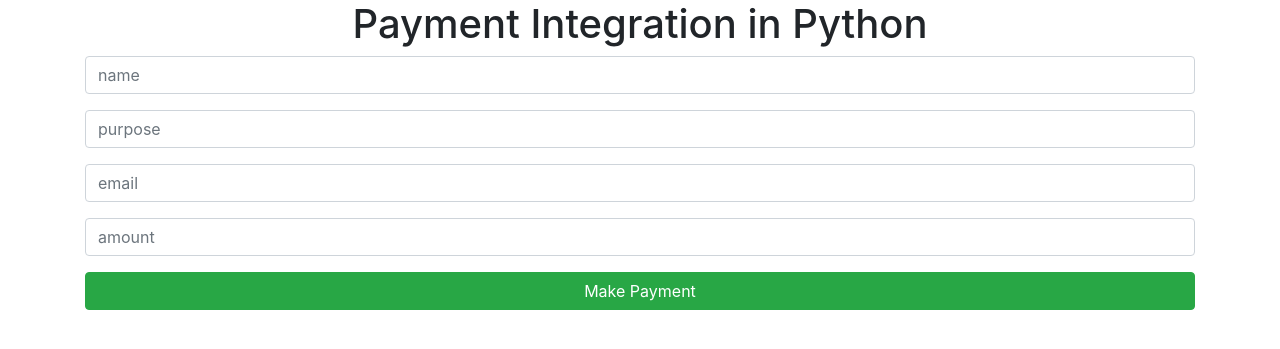
After one commit to shaurya2703/mediAid, a Flask app: page /payment in a window 1280 px wide. The commit adds this page. Shown: the top 349 px of the page. Run offline with Flask 2, Linux system fonts and the light colour scheme; parts of the project's set-up code (start-up, migrations or seed data) failed here and were passed over; some libraries are stand-ins or nearby versions.

Commit message:
Added Payment Functionality

```diff
--- a/main.py
+++ b/main.py
@@ -1,4 +1,6 @@
-from flask import Flask, request, render_template
+from flask import Flask,render_template , request , jsonify , redirect , url_for , make_response
+from flask_sqlalchemy import SQLAlchemy
+import razorpay
 import numpy as np
 import pickle
 import math
@@ -6,7 +8,16 @@ app = Flask(__name__)
 model = pickle.load(open('diabetesmodel.pkl','rb'))
 model1 = pickle.load(open('heartmodel.pkl','rb'))
 model2 = pickle.load(open('cancermodel.pkl','rb'))
+db  = SQLAlchemy(app)
+app.config['SECRET_KEY'] = 'PAYMENT_APP'
+app.config['SQLALCHEMY_DATABASE_URI'] = 'sqlite:///payments.db'
 
+class User(db.Model):
+    id = db.Column(db.Integer , primary_key=True)
+    email = db.Column(db.String(120),nullable=False)
+    name = db.Column(db.String(120),nullable=False)
+    purpose = db.Column(db.String(200),nullable=False)
+    amount = db.Column(db.String(120),nullable=False)
 
 @app.route("/")
 def home():
@@ -63,5 +74,43 @@ def cancerpredict():
     return render_template('cancerresult.html',prediction_text=prediction)
 
 
+@app.route('/payment',methods=['GET','POST'])
+def make_payment():
+    if request.method == "POST":
+        email = request.form.get('email')
+        name = request.form.get('name')
+        purpose = request.form.get('purpose')
+        amount = request.form.get('amount')
+        user = User(email=email,name=name,purpose=purpose,amount=amount)
+        db.session.add(user)
+        db.session.commit()
+        print(user.purpose)
+        return redirect(url_for("pay",id=user.id))
+
+    return render_template('payment_page.html')
+
+@app.route('/pay/<id>',methods = ["GET","POST"])
+def pay(id):
+    user = User.query.filter_by(id=id).first()
+
+    client = razorpay.Client(auth=("rzp_test_Gw4IVEcDgIy0iO","s0ed3WwDTwGtrGwqzJ3TqZOO"))
+    payment = client.order.create({"amount":(int(user.amount) * 100),"currency":"INR","payment_capture":"1"})
+
+    if request.method=="POST":
+        return redirect(url_for("success", user_id = user.id))
+
+    print(payment)
+    return render_template("pay.html", payment=payment,user_id = user.id)
+
+
+@app.route('/success',methods = ['GET','POST'])
+def success():
+    # user = User.query.filter_by(id=id).first()
+    # print(user)
+    return render_template('success.html')
+
+
+
 if __name__ == '__main__':
-    app.run(host='127.0.0.1', port=5500)
+    db.create_all()
+    app.run(host='127.0.0.1', port=5000)
--- a/templates/diabetesresult.html
+++ b/templates/diabetesresult.html
@@ -13,9 +13,9 @@
 
               	{% if prediction_text == 1%}
           <h1 ><span>Oops! You have DIABETES.</span></h1>
-          <a href="payment.html">
-            <button type="button" class="btn btn-primary">Consult A Doctor</button>
-          </a>
+          <form action="/payment" , method="GET">
+            <button type="submit" class="btn btn-primary">Consult A Doctor</button>
+          </form>
 				{% elif prediction_text==0 %}
 					<h1 ><span >Great! You DON'T have diabetes.</span></h1>
 		   		{% endif %}
--- a/templates/heartresult.html
+++ b/templates/heartresult.html
@@ -11,9 +11,9 @@
               <h2>Heart Diasease Predictions</h2>
               {% if prediction_text == 1%}
                  <h1><span>Oops! You have Heart Diasease.</span></h1>
-                 <a href="payment.html">
-                  <button type="button" class="btn btn-primary">Consult A Doctor</button>
-                </a>
+                 <form action="/payment" , method="GET">
+                  <button type="submit" class="btn btn-primary">Consult A Doctor</button>
+                </form>
 				      {% elif prediction_text==0 %}
 					       <h1><span >Great! You DON'T have Heart Diasease.</span></h1>
 		   		   {% endif %}
--- /dev/null
+++ b/templates/payment_page.html
@@ -0,0 +1,64 @@
+
+<!DOCTYPE html>
+<html>
+  <head>
+    <title>Payment Integration in Python</title>
+    <link
+      rel="stylesheet"
+      href="https://stackpath.bootstrapcdn.com/bootstrap/4.3.1/css/bootstrap.min.css"
+    />
+  </head>
+  <body>
+    <div class="container">
+      <h1 class="text-center">Payment Integration in Python</h1>
+      <form action="/payment" method="post">
+        <div class="form-group">
+          <input
+            type="text"
+            class="form-control"
+            required
+            name="name"
+            id=""
+            placeholder="name"
+          />
+        </div>
+        <div class="form-group">
+            <input
+              type="text"
+              class="form-control"
+              required
+              name="purpose"
+              id=""
+              placeholder="purpose"
+            />
+          </div>
+        <div class="form-group">
+          <input
+            type="email"
+            class="form-control"
+            required
+            name="email"
+            id=""
+            placeholder="email"
+          />
+        </div>
+        <div class="form-group">
+            <input
+              type="number"
+              class="form-control"
+              required
+              name="amount"
+              id=""
+              placeholder="amount"
+            />
+          </div>
+        <div class="form-group">
+            <button class="btn btn-success btn-block">
+                Make Payment
+            </button>
+        </div>
+      </form>
+    </div>
+  </body>
+  <!-- <script src="https://ajax.googleapis.com/ajax/libs/jquery/3.4.1/jquery.min.js"></script> -->
+</html>
```
Also changed, not shown: templates/cancerresult.html (+6 -6 lines), templates/pay.html (added, +32 -0 lines), templates/success.html (added, +19 -0 lines), payments.db (added).
